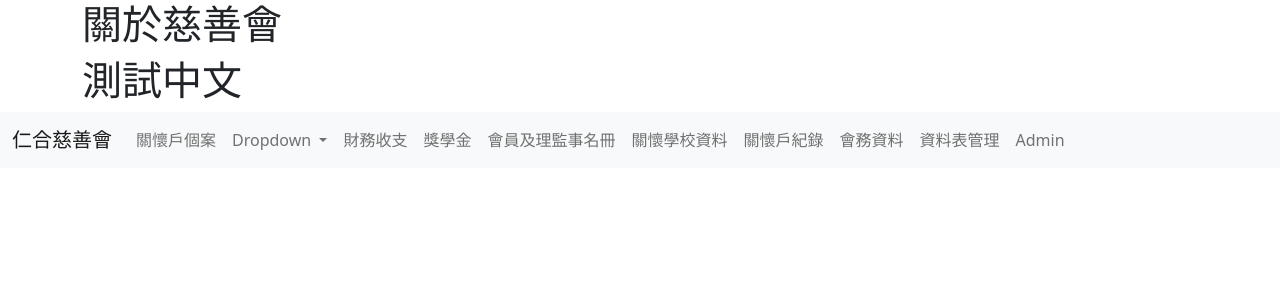
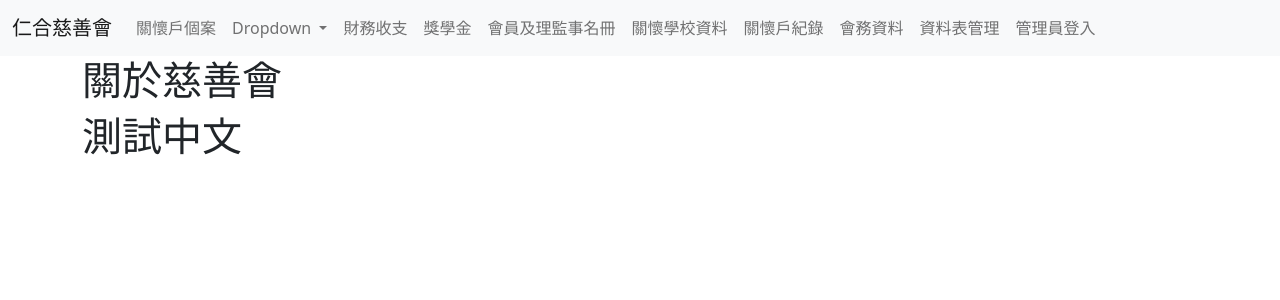
Before and after one commit to xuunnis123/Renhe_web, a Django app: page / in a window 1280 px wide. Shown: the top 300 px of the page. Run offline with Django 3.2, Linux system fonts and the light colour scheme; some libraries are stand-ins or nearby versions.

Commit message:
Update base.html

```diff
--- a/Renhe_project/templates/base.html
+++ b/Renhe_project/templates/base.html
@@ -7,18 +7,6 @@
 
   </head>
   <body>
-
-
-    <div class="container">
-
-        {% block body_block %}
-
-        {% endblock %}
-    </div>
-
-  </body>
-</html>
-
     <div class="navbar navbar-expand-lg navbar-light bg-light">
         <div class="container-fluid">
 
@@ -48,9 +36,21 @@
                     <li class="nav-item"><a class="nav-link" href="">關懷戶紀錄</a></li>
                     <li class="nav-item"><a class="nav-link" href="">會務資料</a></li>
                     <li class="nav-item"><a class="nav-link" href="">資料表管理</a></li>
-                <li class="nav-item"><a class="nav-link" href="{% url "admin:index" %}">Admin</a></li>
+                    <li class="nav-item"><a class="nav-link" href="{% url "admin:index" %}">管理員登入</a></li>
 
                 </ul>
             </div>
         </div>
     </div>
+
+
+
+    <div class="container">
+
+        {% block body_block %}
+
+        {% endblock %}
+    </div>
+
+  </body>
+</html>
```
Lines whose indentation alone changed are shown as unchanged.
